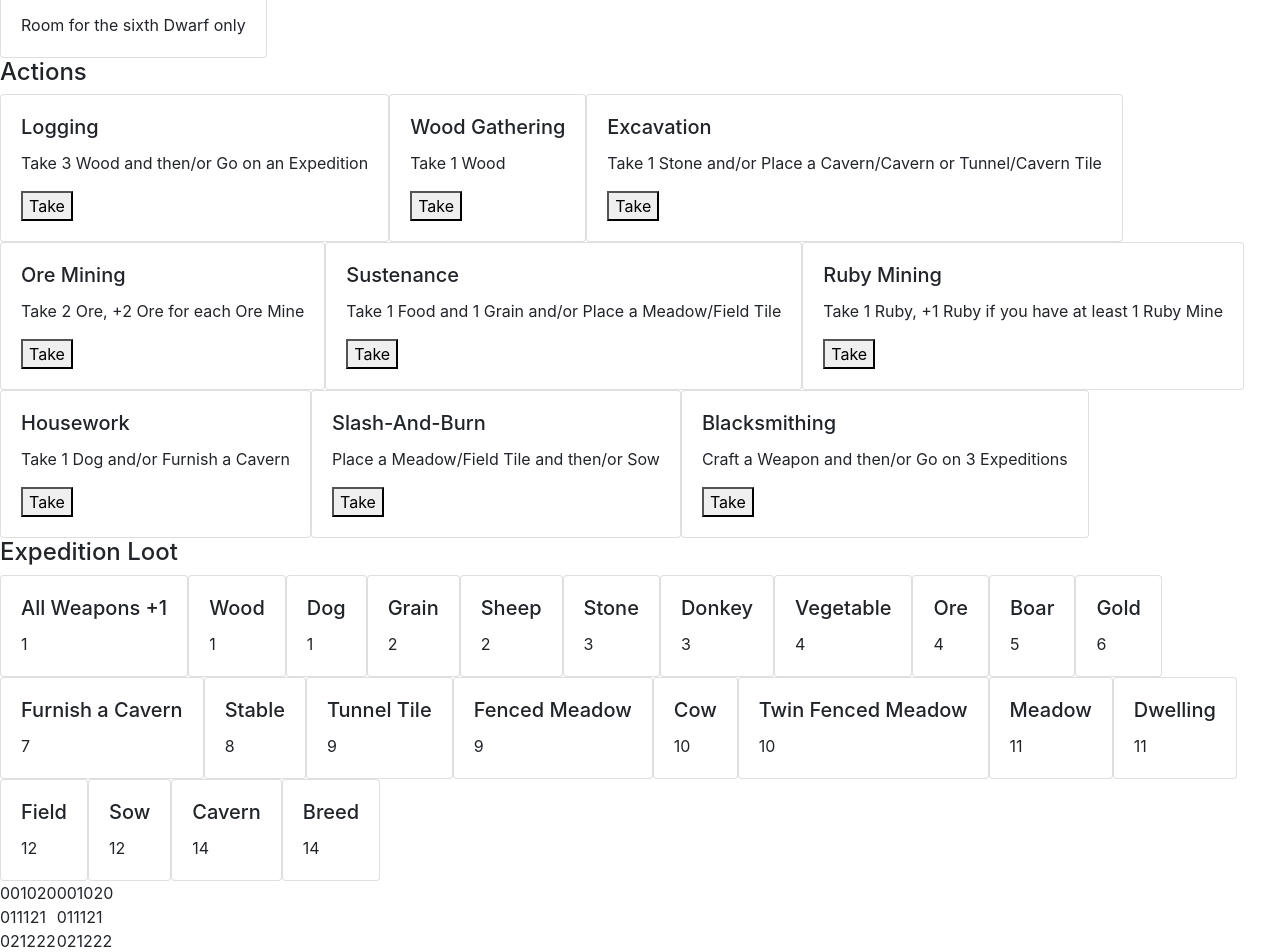
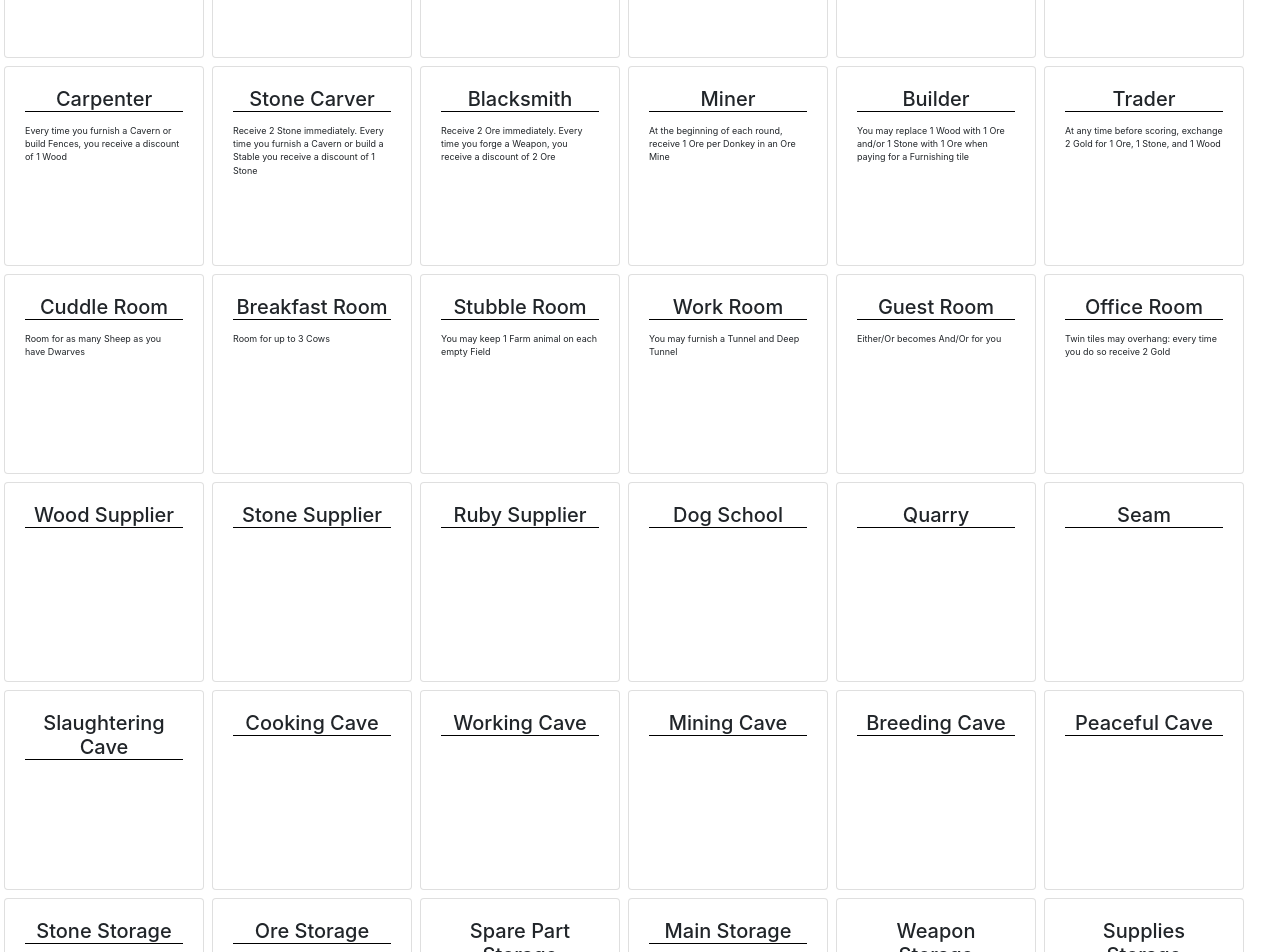
Before and after one commit to etherealmachine/caverna, a React (Create React App) app: page / in a window 1280 px wide. Shown: the part 580-1532 px from the top of the page. Built offline with nearby package versions, Linux system fonts and the light colour scheme.

Commit message:
Styled furnishing tiles and actions.

```diff
--- a/package.json
+++ b/package.json
@@ -10,10 +10,12 @@
     "@types/node": "^12.0.0",
     "@types/react": "^16.9.0",
     "@types/react-dom": "^16.9.0",
+    "@types/styled-components": "^5.1.1",
     "immer": "^7.0.5",
     "react": "^16.13.1",
     "react-dom": "^16.13.1",
     "react-scripts": "3.4.1",
+    "styled-components": "^5.1.1",
     "typescript": "~3.7.2"
   },
   "scripts": {
--- a/src/Actions.tsx
+++ b/src/Actions.tsx
@@ -1,6 +1,17 @@
-import React from 'react';
+import React from 'react'
+import styled from 'styled-components'
 
-import { State, performAction } from './Caverna';
+import { State, performAction } from './Caverna'
+
+const ActionCard = styled.div`
+  width: 300px;
+  height: 200px;
+  h5 {
+    text-align: center;
+    border-bottom: 1px solid black;
+  }
+  margin: 4px;
+`
 
 export default (props: { game: State }) => {
   const round = props.game.rounds.findIndex(round => round.current) + 1;
@@ -9,13 +20,13 @@ export default (props: { game: State }) => {
     <div>
       <h4>Actions</h4>
       <div className="d-flex flex-row flex-wrap">
-        {actions.map(([name, entity]) => <div key={name} className="card">
+        {actions.map(([name, entity]) => <ActionCard key={name} className="card">
           <div className="card-body">
             <h5 className="card-title">{name}</h5>
             <p className="card-text">{typeof entity.description === 'function' ? entity.description(entity) : entity.description}</p>
             <button onClick={() => performAction(props.game, name, entity)}>Take</button>
           </div>
-        </div>)}
+        </ActionCard>)}
       </div>
     </div>
   );
--- a/src/Caverna.ts
+++ b/src/Caverna.ts
@@ -311,6 +311,274 @@ export const InitialState = {
       points: 5,
       dwarf_space: 'Sixth Dwarf',
     },
+    'Carpenter': {
+      description: 'Every time you furnish a Cavern or build Fences, you receive a discount of 1 Wood',
+      cost: {
+        stone: 1,
+      },
+      points: 0,
+    },
+    'Stone Carver': {
+      description: 'Receive 2 Stone immediately. Every time you furnish a Cavern or build a Stable you receive a discount of 1 Stone',
+      cost: {
+        wood: 1,
+      },
+      points: 1,
+    },
+    'Blacksmith': {
+      description: 'Receive 2 Ore immediately. Every time you forge a Weapon, you receive a discount of 2 Ore',
+      cost: {
+        wood: 1,
+        stone: 2,
+      },
+      points: 3,
+    },
+    'Miner': {
+      description: 'At the beginning of each round, receive 1 Ore per Donkey in an Ore Mine',
+      cost: {
+        wood: 1,
+        stone: 1
+      },
+      points: 3,
+    },
+    'Builder': {
+      description: 'You may replace 1 Wood with 1 Ore and/or 1 Stone with 1 Ore when paying for a Furnishing tile',
+      cost: {
+        stone: 1,
+      },
+      points: 2,
+    },
+    'Trader': {
+      description: 'At any time before scoring, exchange 2 Gold for 1 Ore, 1 Stone, and 1 Wood',
+      cost: {
+        wood: 1,
+      },
+      points: 2,
+    },
+    'Cuddle Room': {
+      description: 'Room for as many Sheep as you have Dwarves',
+      cost: {
+        wood: 1,
+      },
+      points: 2,
+    },
+    'Breakfast Room': {
+      description: 'Room for up to 3 Cows',
+      cost: {
+        wood: 1,
+      },
+      points: 0,
+    },
+    'Stubble Room': {
+      description: 'You may keep 1 Farm animal on each empty Field',
+      cost: {
+        wood: 1,
+        ore: 1
+      },
+      points: 1,
+    },
+    'Work Room': {
+      description: 'You may furnish a Tunnel and Deep Tunnel',
+      cost: {
+        stone: 1
+      },
+      points: 2,
+    },
+    'Guest Room': {
+      description: 'Either/Or becomes And/Or for you',
+      cost: {
+        wood: 1,
+        stone: 1
+      },
+      points: 0,
+    },
+    'Office Room': {
+      description: 'Twin tiles may overhang: every time you do so receive 2 Gold',
+      cost: {
+        stone: 1
+      },
+      points: 0,
+    },
+    'Wood Supplier': {
+      description: '',
+      cost: {
+      },
+      points: 0,
+    },
+    'Stone Supplier': {
+      description: '',
+      cost: {
+      },
+      points: 0,
+    },
+    'Ruby Supplier': {
+      description: '',
+      cost: {
+      },
+      points: 0,
+    },
+    'Dog School': {
+      description: '',
+      cost: {
+      },
+      points: 0,
+    },
+    'Quarry': {
+      description: '',
+      cost: {
+      },
+      points: 0,
+    },
+    'Seam': {
+      description: '',
+      cost: {
+      },
+      points: 0,
+    },
+    'Slaughtering Cave': {
+      description: '',
+      cost: {
+      },
+      points: 0,
+    },
+    'Cooking Cave': {
+      description: '',
+      cost: {
+      },
+      points: 0,
+    },
+    'Working Cave': {
+      description: '',
+      cost: {
+      },
+      points: 0,
+    },
+    'Mining Cave': {
+      description: '',
+      cost: {
+      },
+      points: 0,
+    },
+    'Breeding Cave': {
+      description: '',
+      cost: {
+      },
+      points: 0,
+    },
+    'Peaceful Cave': {
+      description: '',
+      cost: {
+      },
+      points: 0,
+    },
+    'Stone Storage': {
+      description: '',
+      cost: {
+      },
+      points: 0,
+    },
+    'Ore Storage': {
+      description: '',
+      cost: {
+      },
+      points: 0,
+    },
+    'Spare Part Storage': {
+      description: '',
+      cost: {
+      },
+      points: 0,
+    },
+    'Main Storage': {
+      description: '',
+      cost: {
+      },
+      points: 0,
+    },
+    'Weapon Storage': {
+      description: '',
+      cost: {
+      },
+      points: 0,
+    },
+    'Supplies Storage': {
+      description: '',
+      cost: {
+      },
+      points: 0,
+    },
+    'Weaving Parlor': {
+      description: '',
+      cost: {
+      },
+      points: 0,
+    },
+    'Milking Parlor': {
+      description: '',
+      cost: {
+      },
+      points: 0,
+    },
+    'State Parlor': {
+      description: '',
+      cost: {
+      },
+      points: 0,
+    },
+    'Hunting Parlor': {
+      description: '',
+      cost: {
+      },
+      points: 0,
+    },
+    'Beer Parlor': {
+      description: '',
+      cost: {
+      },
+      points: 0,
+    },
+    'Blacksmithing Parlor': {
+      description: '',
+      cost: {
+      },
+      points: 0,
+    },
+    'Broom Chamber': {
+      description: '',
+      cost: {
+      },
+      points: 0,
+    },
+    'Treasure Chamber': {
+      description: '',
+      cost: {
+      },
+      points: 0,
+    },
+    'Food Chamber': {
+      description: '',
+      cost: {
+      },
+      points: 0,
+    },
+    'Prayer Chamber': {
+      description: '',
+      cost: {
+      },
+      points: 0,
+    },
+    'Writing Chamber': {
+      description: '',
+      cost: {
+      },
+      points: 0,
+    },
+    'Fodder Chamber': {
+      description: '',
+      cost: {
+      },
+      points: 0,
+    },
   },
   expedition_loot: {
     'All Weapons +1': {
--- a/src/Dwarves.tsx
+++ b/src/Dwarves.tsx
@@ -1,6 +1,6 @@
-import React from 'react';
+import React from 'react'
 
-import { State } from './Caverna';
+import { State } from './Caverna'
 
 export default (props: { game: State }) => {
   return (
--- a/src/Expedition.tsx
+++ b/src/Expedition.tsx
@@ -1,6 +1,6 @@
-import React from 'react';
+import React from 'react'
 
-import { State } from './Caverna';
+import { State } from './Caverna'
 
 export default (props: { game: State }) => {
   return (
--- a/src/Forest.tsx
+++ b/src/Forest.tsx
@@ -1,4 +1,4 @@
-import React from 'react';
+import React from 'react'
 
 export default () => {
   return (
--- a/src/FurnishingTiles.tsx
+++ b/src/FurnishingTiles.tsx
@@ -1,18 +1,32 @@
-import React from 'react';
+import React from 'react'
+import styled from 'styled-components'
 
-import { State } from './Caverna';
+import { State } from './Caverna'
+
+const Tile = styled.div`
+  width: 200px;
+  height: 200px;
+  h5 {
+    text-align: center;
+    border-bottom: 1px solid black;
+  }
+  p {
+    font-size: 0.7vw;
+  }
+  margin: 4px;
+`
 
 export default (props: { game: State }) => {
   return (
     <div>
       <h4>Furnishing Tiles</h4>
       <div className="d-flex flex-row flex-wrap">
-        {Object.entries(props.game.furnishing_tiles).map(([name, entity]) => <div key={name} className="card">
+        {Object.entries(props.game.furnishing_tiles).map(([name, entity]) => <Tile key={name} className="card">
           <div className="card-body">
             <h5 className="card-title">{name}</h5>
             <p className="card-text">{entity.description}</p>
           </div>
-        </div>)}
+        </Tile>)}
       </div>
     </div>
   );
--- a/src/Mountain.tsx
+++ b/src/Mountain.tsx
@@ -1,4 +1,4 @@
-import React from 'react';
+import React from 'react'
 
 export default () => {
   return (
--- a/src/PersonalSupply.tsx
+++ b/src/PersonalSupply.tsx
@@ -1,6 +1,6 @@
-import React from 'react';
+import React from 'react'
 
-import { State } from './Caverna';
+import { State } from './Caverna'
 
 export default (props: { game: State }) => {
   return (
--- a/src/Round.tsx
+++ b/src/Round.tsx
@@ -1,7 +1,6 @@
+import React from 'react'
 
-import React from 'react';
-
-import { State } from './Caverna';
+import { State } from './Caverna'
 
 export default (props: { game: State }) => {
   return (
```
Also changed, not shown: src/App.tsx (+10 -10 lines), src/index.tsx (+5 -5 lines), 1 other file (tests, documents, lock files or other folders).
